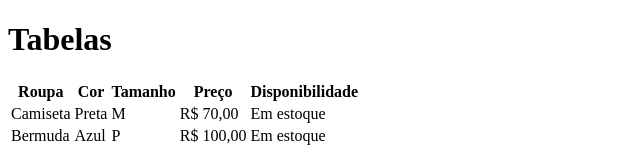
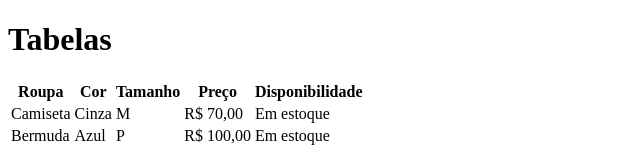
Before and after one commit to guilherme-l-almeida/aula-tabela, a plain HTML site: page index.html in a window 1280 px wide. Shown: the top 161 px of the page, 0-640 px from the left. Drawn offline with Linux system fonts and the light colour scheme.

Commit message:
Mudando de preta para cinza na coluna da cor

```diff
--- a/index.html
+++ b/index.html
@@ -19,7 +19,7 @@
         </tr>
         <tr>
             <td>Camiseta</td>
-            <td>Preta</td>
+            <td>Cinza</td>
             <td>M</td>
             <td>R$ 70,00</td>
             <td>Em estoque</td>
```
